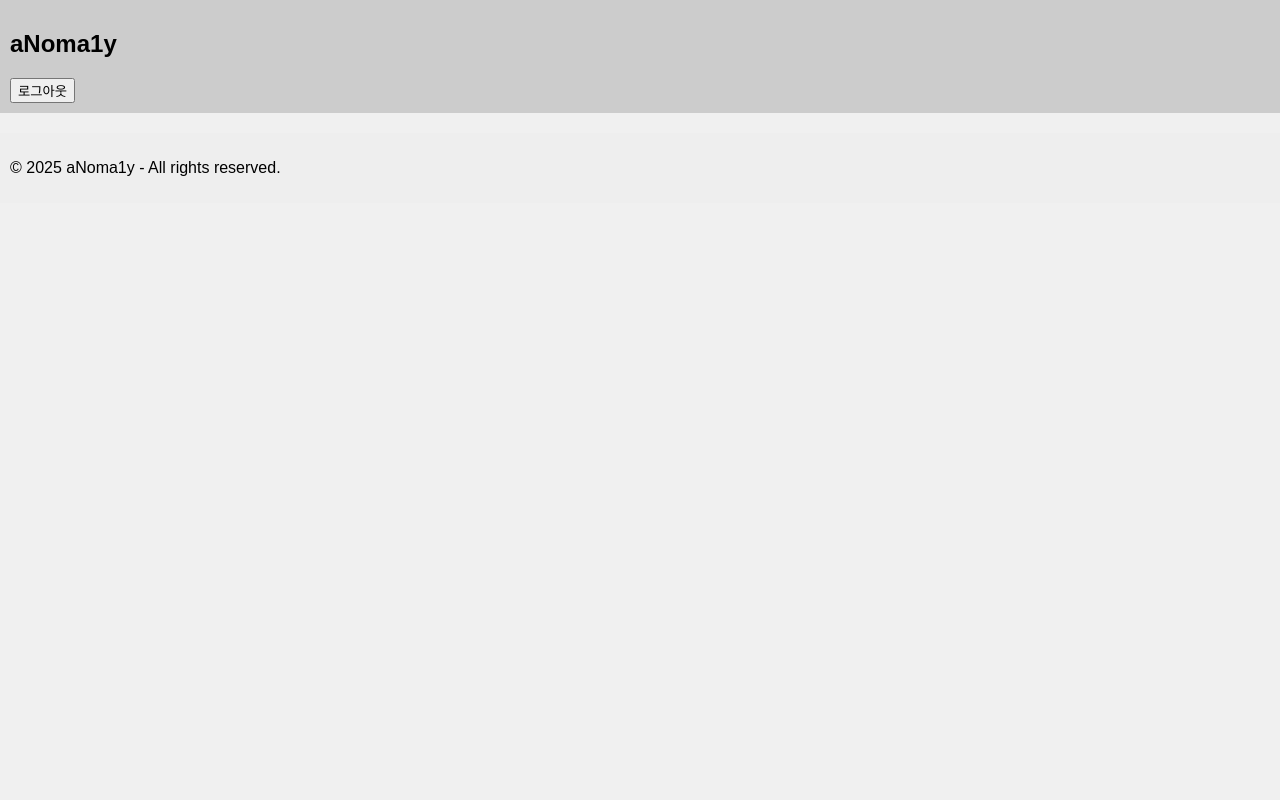
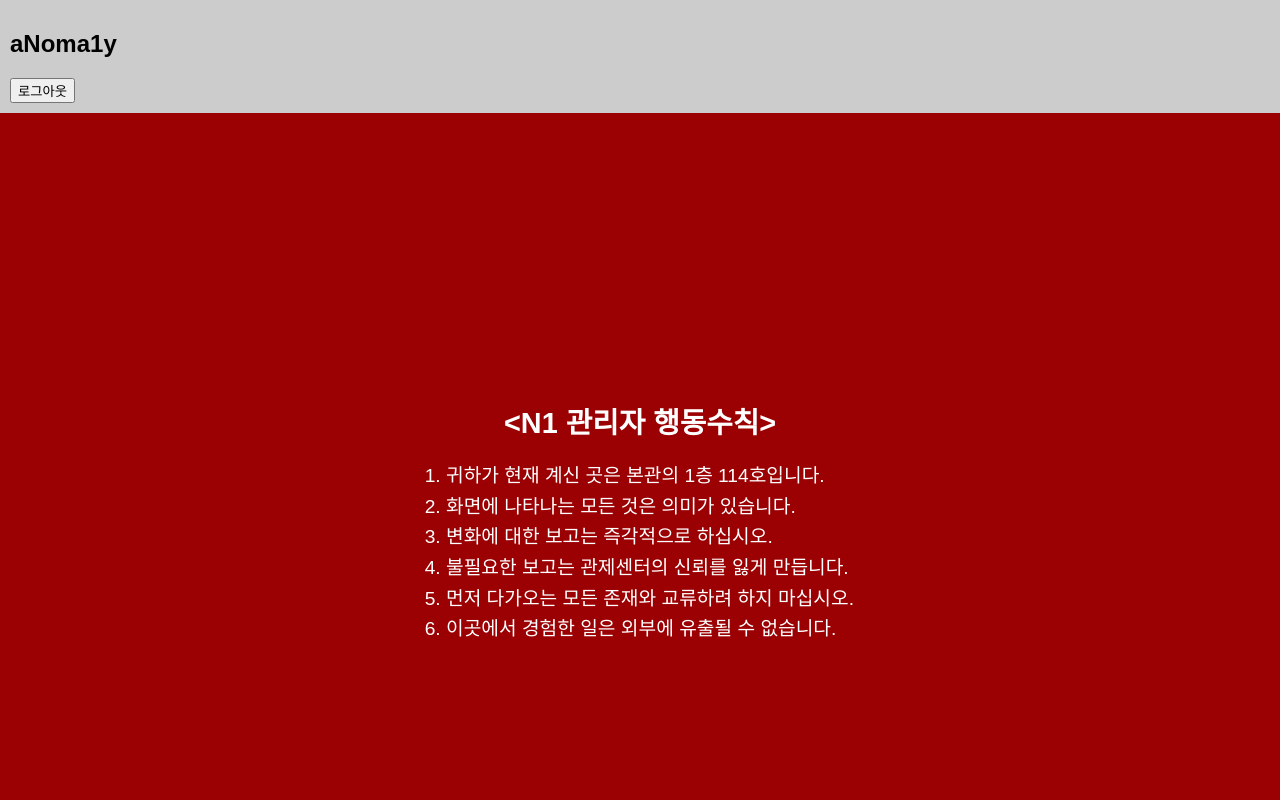
Before and after one commit to aNomar1y/aNoma1y_frontend, a React app: page /rulenext in a window 1280 px wide. Shown: the top 800 px of the page. Built offline with nearby package versions, Linux system fonts and the light colour scheme.

Commit message:
25.01.10.22.30

```diff
--- a/src/App.js
+++ b/src/App.js
@@ -5,13 +5,13 @@ import Header from './components/Header';
 import Footer from './components/Footer';
 
 function App() {
-  return (
-    <Router>
-      <Header /> {/* Header 항상 렌더링 */}
-      <RoutesIndex /> {/* 라우트 관리 컴포넌트 */}
-      <Footer /> {/* Footer 항상 렌더링 */}
-    </Router>
-  );
+    return (
+        <Router>
+            <Header /> {/* RulePage가 아니면 Header 렌더링 */}
+            <RoutesIndex /> {/* 라우트 관리 컴포넌트 */}
+            <Footer /> {/* RulePage가 아니면 Footer 렌더링 */}
+        </Router>
+    );
 }
 
 export default App;
--- /dev/null
+++ b/src/pages/RuleNextPage.css
@@ -0,0 +1,29 @@
+/* 전체 화면 설정 */
+.rule-container {
+    background-color: #9B0003; /* 빨간 배경 */
+    color: white; /* 흰색 글자 */
+    height: 100vh; /* 화면 전체 높이 */
+    display: flex;
+    flex-direction: column;
+    justify-content: center; /* 수직 가운데 정렬 */
+    align-items: center; /* 수평 가운데 정렬 */
+    text-align: center;
+    padding: 20px;
+    box-sizing: border-box;
+  }
+
+  /* 제목 스타일 */
+  .rule-container h1 {
+    font-size: 1.8rem;
+    margin-bottom: 20px;
+  }
+
+  /* 리스트 스타일 */
+  .rule-container ol {
+    list-style: decimal;
+    text-align: left;
+    line-height: 1.6;
+    font-size: 1.2rem;
+    margin: 0;
+    padding-left: 20px; /* 숫자 리스트의 들여쓰기 */
+  }
--- /dev/null
+++ b/src/pages/RuleNextPage.js
@@ -0,0 +1,20 @@
+import React from 'react';
+import './RuleNextPage.css'; // 스타일을 위한 CSS 파일
+
+function RuleNextPage() {
+  return (
+    <div className="rule-container">
+      <h1>&lt;N1 관리자 행동수칙&gt;</h1>
+      <ol>
+        <li>귀하가 현재 계신 곳은 본관의 1층 114호입니다.</li>
+        <li>화면에 나타나는 모든 것은 의미가 있습니다.</li>
+        <li>변화에 대한 보고는 즉각적으로 하십시오.</li>
+        <li>불필요한 보고는 관제센터의 신뢰를 잃게 만듭니다.</li>
+        <li>먼저 다가오는 모든 존재와 교류하려 하지 마십시오.</li>
+        <li>이곳에서 경험한 일은 외부에 유출될 수 없습니다.</li>
+      </ol>
+    </div>
+  );
+}
+
+export default RuleNextPage;
--- a/src/pages/RulePage.css
+++ b/src/pages/RulePage.css
@@ -1,13 +1,31 @@
-/* 전체 배경 및 중앙 정렬 */
 .rule-container {
-    background-color: #9B0003; /* 빨간 배경 */
-    color: white;             /* 흰색 글자 */
-    height: 100vh;            /* 화면 전체 높이 */
-    display: flex;            /* Flexbox 사용 */
-    flex-direction: column;   /* 세로 정렬 */
-    justify-content: center;  /* 수직 중앙 정렬 */
-    align-items: center;      /* 수평 중앙 정렬 */
-    font-size: 1.5rem;        /* 글자 크기 */
-    text-align: center;       /* 텍스트 중앙 정렬 */
-    line-height: 2;           /* 줄 간격 */
-  }
+  background-color: #9B0003; /* 빨간 배경 */
+  color: white; /* 흰색 글자 */
+  height: 100vh;
+  display: flex;
+  flex-direction: column;
+  justify-content: center;
+  align-items: center;
+  position: relative; /* 화살표 버튼 위치를 고정하기 위한 설정 */
+}
+
+.rule-content {
+  text-align: center;
+  line-height: 2;
+  font-size: 1.2rem;
+}
+
+.next-button {
+  position: absolute; /* 부모 컨테이너 기준 위치 고정 */
+  bottom: 20px; /* 하단에서 20px 띄움 */
+  right: 20px; /* 우측에서 20px 띄움 */
+  background: none;
+  border: none;
+  color: white;
+  font-size: 2rem;
+  cursor: pointer;
+}
+
+.next-button:hover {
+  color: #FFD700; /* 호버 시 화살표 색 변경 */
+}
--- a/src/pages/RulePage.js
+++ b/src/pages/RulePage.js
@@ -1,12 +1,24 @@
 import React from 'react';
 import './RulePage.css'; // 스타일을 위한 CSS 파일
+import { useNavigate } from 'react-router-dom'; // 페이지 이동을 위한 React Router 훅
 
 function RulePage() {
+  const navigate = useNavigate();
+
+  const handleNext = () => {
+    navigate('/rulenext'); // 이동할 경로 지정
+  };
+
   return (
     <div className="rule-container">
-      <p>[Web 발신] N1 관제센터입니다.</p>
-      <p>귀하의 최종합격을 축하드립니다.</p>
-      <p>아래 안내된 사항 확인 후 근무하기 바랍니다.</p>
+      <div className="rule-content">
+        <p>[Web 발신] N1 관제센터입니다.</p>
+        <p>귀하의 최종합격을 축하드립니다.</p>
+        <p>아래 안내된 사항 확인 후 근무하기 바랍니다.</p>
+      </div>
+      <button className="next-button" onClick={handleNext}>
+        ➔
+      </button>
     </div>
   );
 }
--- a/src/routes/index.js
+++ b/src/routes/index.js
@@ -5,6 +5,7 @@ import OAuthCallback from "../pages/OAuthCallback";
 import MainPage from "../pages/MainPage";
 import SettingsPage from "../pages/SettingsPage";
 import RulePage from "../pages/RulePage";
+import RuleNextPage from "../pages/RuleNextPage";
 
 function RoutesIndex() {
   return (
@@ -14,6 +15,7 @@ function RoutesIndex() {
       <Route path="/oauth" element={<OAuthCallback />} />
       <Route path="/settings" element={<SettingsPage />} />
       <Route path="/rule" element={<RulePage />} />
+      <Route path="/rulenext" element={<RuleNextPage />} />
       {/* 필요한 라우트 추가 */}
     </Routes>
   );
```
